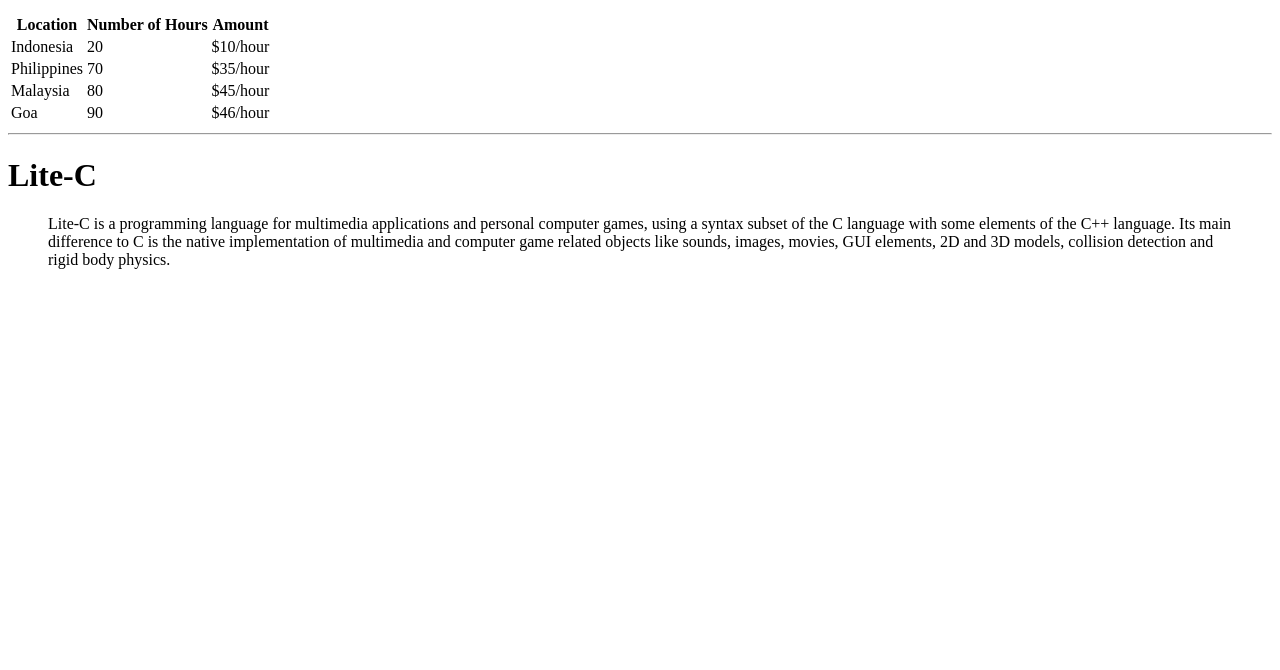
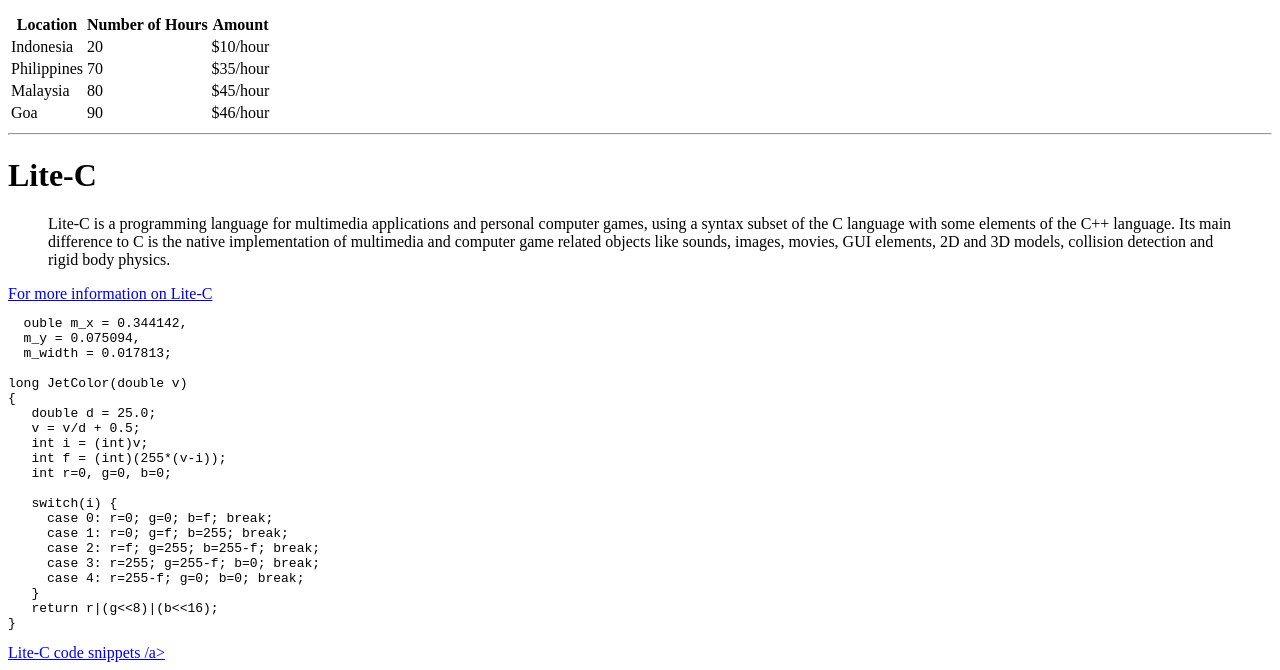
Before and after one commit to 44-563-Web-Apps-S21/webapps-s21-assignment-3-KeerthiMuli, a plain HTML site: page index.html in a window 1280 px wide. Shown: the part 685-1355 px from the top of the page. Before the commit the page ends 970 px from the top, so only its background shows below. Drawn offline with Linux system fonts and the light colour scheme.

Commit message:
Lite C code has been included in Index.html

```diff
--- a/index.html
+++ b/index.html
@@ -40,8 +40,10 @@
     <a href="Aboutme.html">Click here to view about my SuperHero</a>
     <hr>
     <h1>Best Places to be visited under budget</h1>
-    <p>Want to take a cheap vacation in 2021? Help is here. Although travel costs are on the rise this year—with experts predicting that airfares
-      will increase by 1.5% and hotels rates will go up by 2 to 4%—it’s still possible to take an affordable trip in 2021.</p>
+    <p> Want to take a cheap vacation in 2021? Help is here. Although travel costs are on the rise this year—with experts predicting that airfares
+        will increase by 1.5% and hotels rates will go up by 2 to 4%—it’s still possible to take an affordable trip in 2021.
+    </p>
+
     <table>
     <tr>
         <th>Location</th>
@@ -77,5 +79,32 @@ subset of the C language with some elements of the C++ language. Its main differ
 implementation of multimedia and computer game related objects like sounds, images, movies, GUI elements,
 2D and 3D models, collision detection and rigid body physics.
 </blockquote>
+<a href="https://en.wikipedia.org/wiki/Lite-C">For more information on Lite-C</a>
+<pre>
+  ouble m_x = 0.344142,
+  m_y = 0.075094,
+  m_width = 0.017813;
+
+long JetColor(double v)
+{
+   double d = 25.0;
+   v = v/d + 0.5;
+   int i = (int)v;
+   int f = (int)(255*(v-i));
+   int r=0, g=0, b=0;
+
+   switch(i) {
+     case 0: r=0; g=0; b=f; break;
+     case 1: r=0; g=f; b=255; break;
+     case 2: r=f; g=255; b=255-f; break;
+     case 3: r=255; g=255-f; b=0; break;
+     case 4: r=255-f; g=0; b=0; break;
+   }
+   return r|(g<<8)|(b<<16);
+}
+</pre>
+
+<a href="http://www.conitec.net/beta/cscript_intro.htm"> Lite-C code snippets /a>
+
     </body>
     </html>
```
